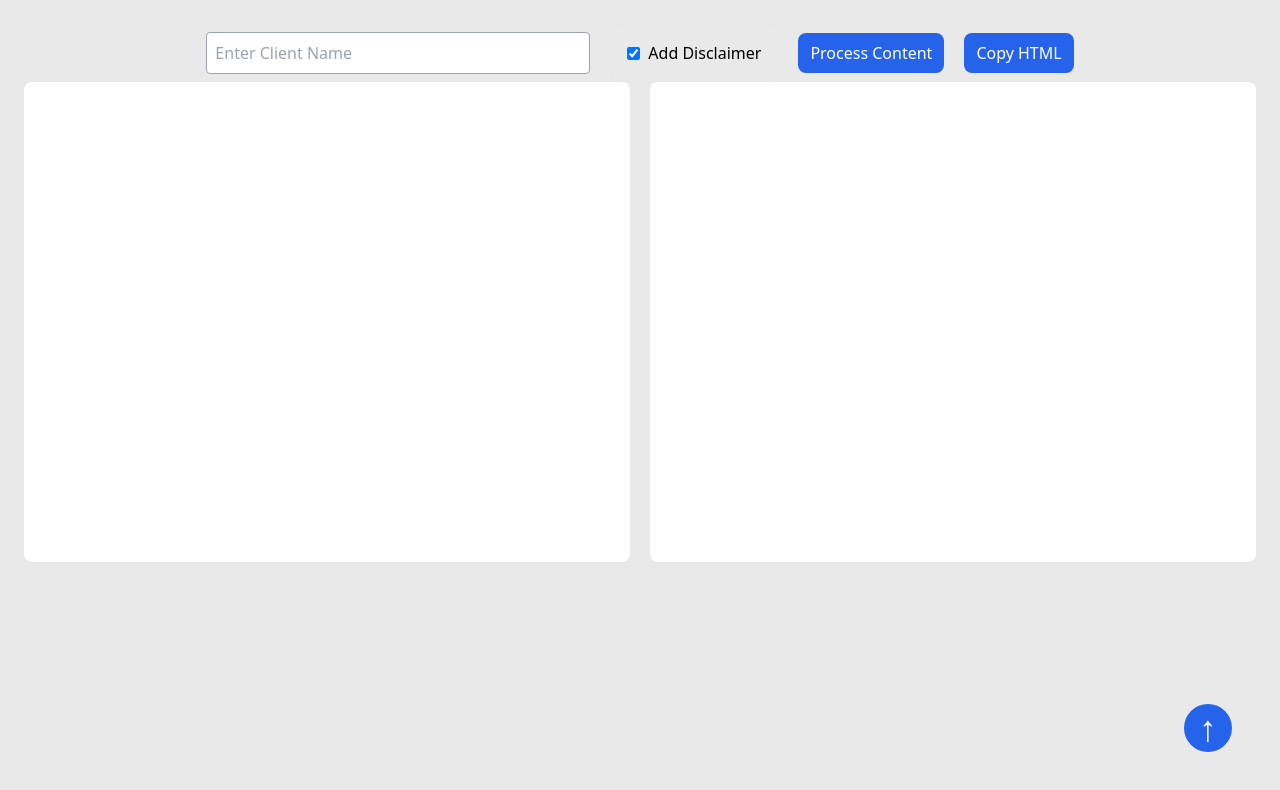
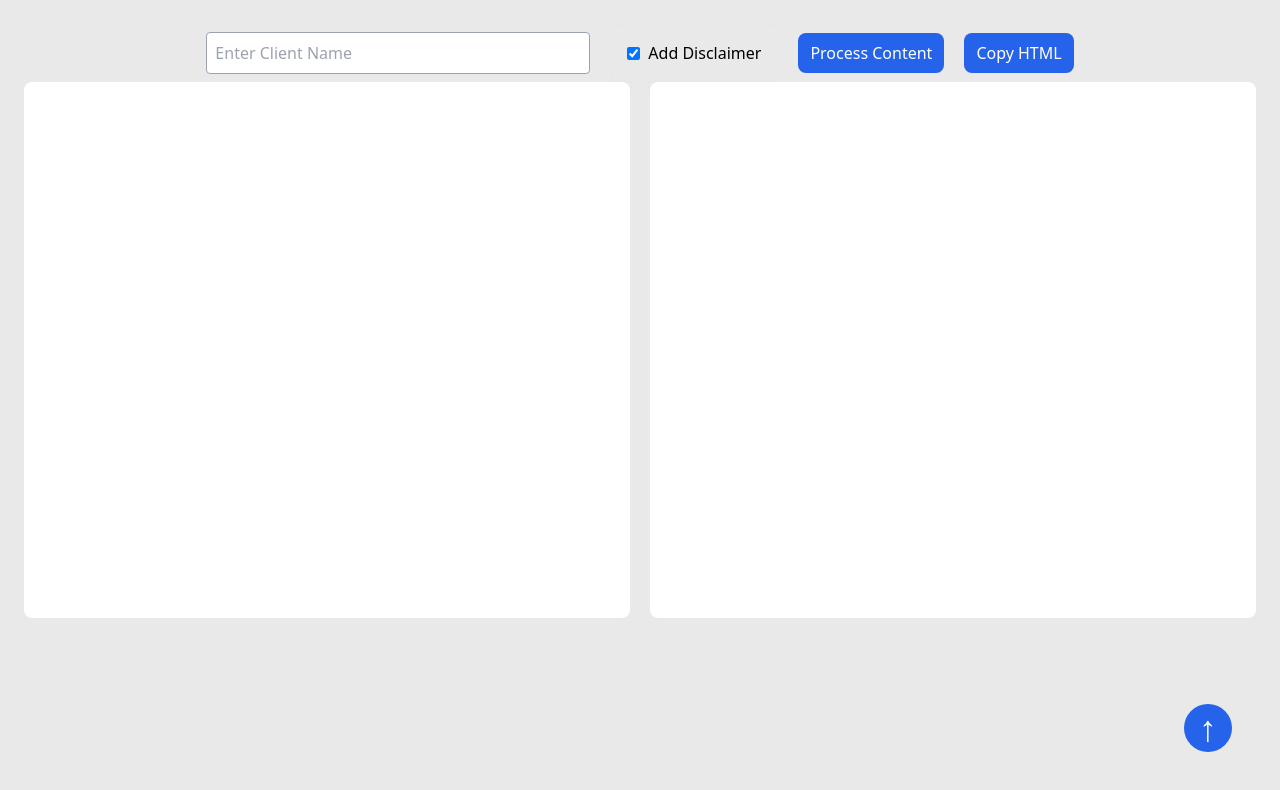
Before and after one commit to morsepk/content, a Next.js app: page / in a window 1280 px wide. Shown: the top 790 px of the page. Built offline with nearby package versions, Linux system fonts and the light colour scheme.

Commit message:
minor tweek

```diff
--- a/app/page.js
+++ b/app/page.js
@@ -432,17 +432,17 @@ export default function Home() {
       </button>
       </div>
 
-      <div className="textHandle w-full h-[62vh] flex items-center justify-center gap-5">
+      <div className="textHandle w-full h-[69vh] flex items-center justify-center gap-x-5">
         <div
           ref={contentEditableRef}
-          className="w-1/2 h-[60vh] border-2 border-dashed border-white rounded-lg p-6 mb-6
+          className="w-1/2 h-[67vh] border-2 border-dashed border-white rounded-lg p-6 mb-6
                  bg-white text-black overflow-auto"
           contentEditable
           placeholder="Paste your content here (text + images)..."
           onPaste={handlePaste}
         ></div>
 
-        <div className="prose w-1/2 h-[60vh] border-2 border-dashed border-white rounded-lg p-6 mb-6
+        <div className="prose w-1/2 h-[67vh] border-2 border-dashed border-white rounded-lg p-6 mb-6
                  bg-white text-black overflow-auto">
           <div
             ref={outputEditableRef}
```
